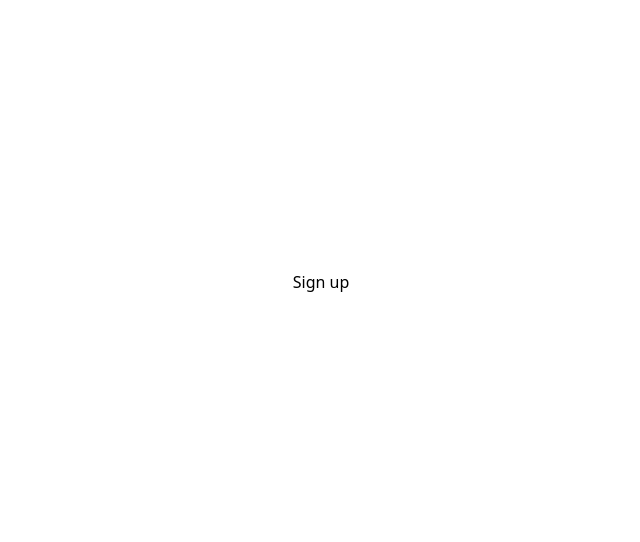
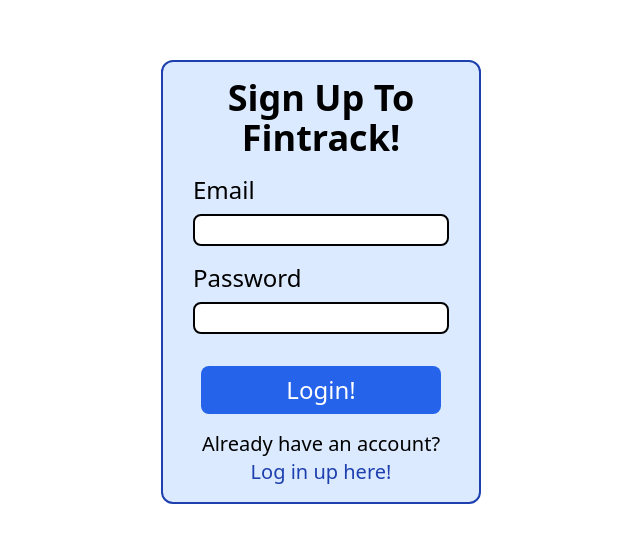
Before and after one commit to joh748/SOFTENG310-FinTrack, a React (Create React App) app in the folder frontend/: page /signup in a window 1280 px wide. Shown: the part 118-660 px from the top of the page, without its empty margins (319-959 px from the left). Built offline with nearby package versions, Linux system fonts and the light colour scheme.

Commit message:
Created sign up form

```diff
--- a/frontend/src/components/SignupForm.jsx
+++ b/frontend/src/components/SignupForm.jsx
@@ -1,5 +1,40 @@
+import { useState } from "react";
+import { Link } from "react-router-dom";
+import axios from "axios";
+
+
 export default function SignupForm() {
+    const labelStyle = "text-2xl";
+    const inputStyle = "border-2 w-64 h-8 p-2 rounded-lg mb-4 mt-2 border-black focus:border-blue-800 focus:outline-none";
+
+    const [email, setEmail] = useState("");
+    const [password, setPassword] = useState("");
+
+    function handleSubmit(e) {
+        e.preventDefault();
+        axios.post("http://localhost:4000/user/signup", {
+            email: email,
+            password: password
+        }).then(response => {
+            console.log(response.data);
+        }).catch(error => {
+            console.log(error);
+        });
+    }
     return (
-        <div>Sign up</div>
+        <form className="flex flex-col border-2 items-center border-blue-800 w-80 p-4 rounded-xl bg-blue-100">
+            <h2 className="text-4xl font-bold text-center mb-4">Sign Up To Fintrack!</h2>
+            <div className="flex flex-col">
+                <label className={labelStyle} htmlFor="email">Email</label>
+                <input className={inputStyle} required type="email" onChange={(e) => {setEmail(e.target.value)}} value={email} />
+            </div>
+            <div className="flex flex-col">
+                <label className={labelStyle} htmlFor="password">Password</label>
+                <input className={inputStyle} required type="password" onChange={(e) => {setPassword(e.target.value)}} value={password} />
+            </div>
+            <button className="w-60 bg-blue-600 text-white text-2xl p-2 rounded-lg mt-4" onClick={(e) => handleSubmit(e)}>Login!</button>
+            <p className="text-xl mt-4">Already have an account?</p>
+            <Link to="/login" className="text-blue-800 text-xl">Log in up here!</Link>
+        </form>
     );
 }
```
